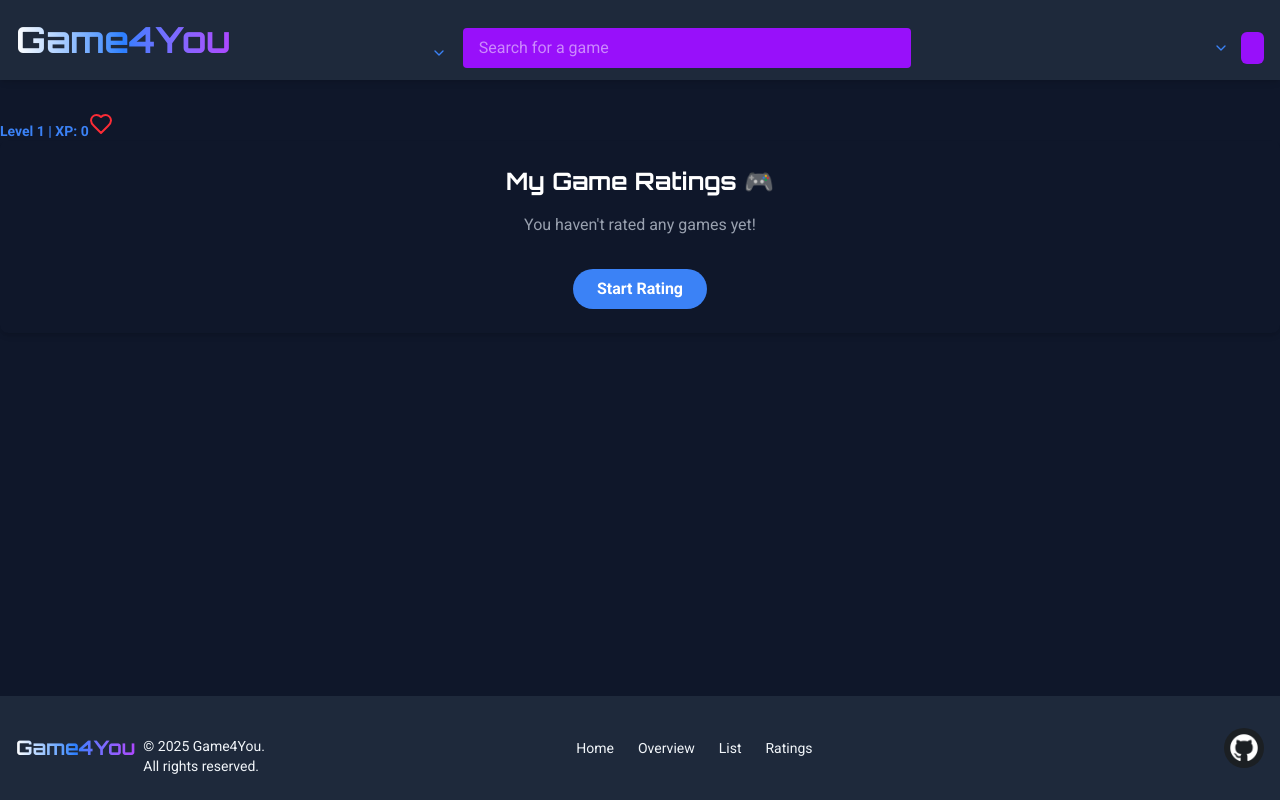
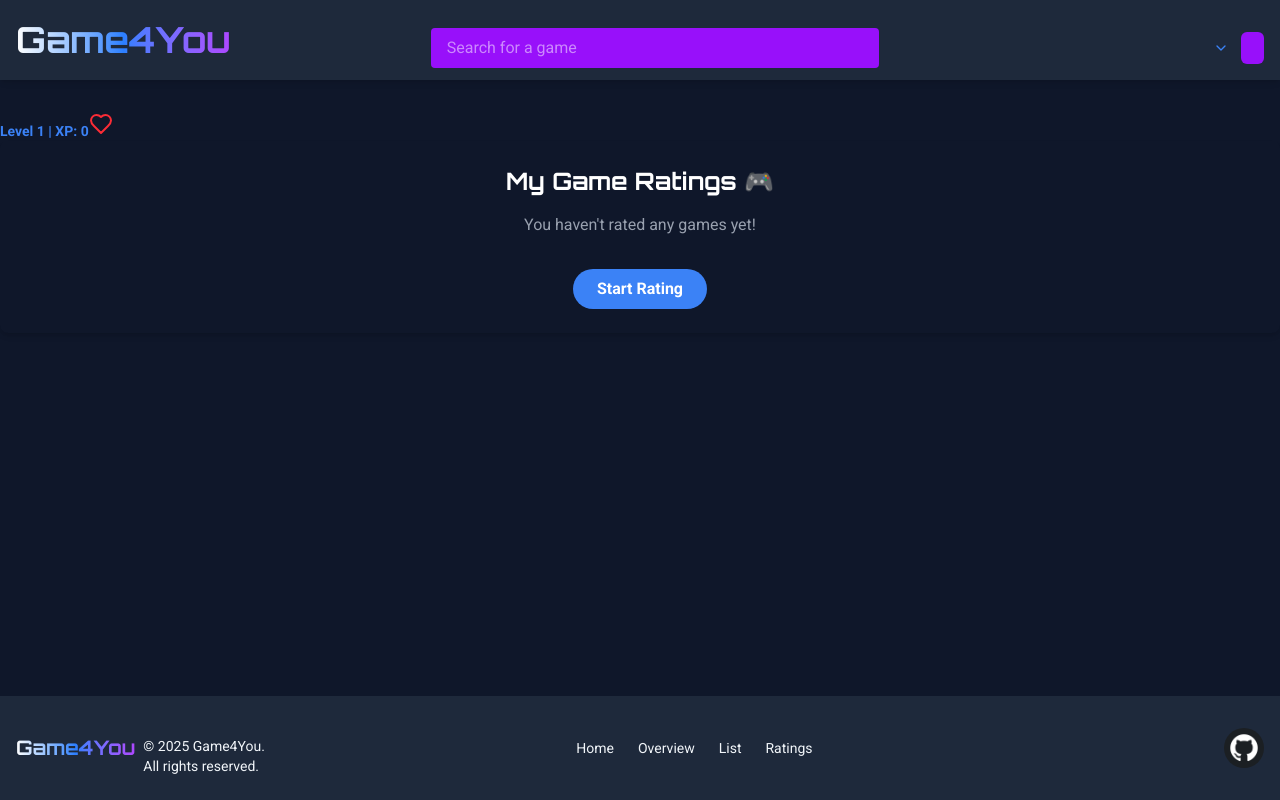
Before and after one commit to EmilHakanzon/Game4You, a Next.js app in the folder api-project-f24/: page /overview in a window 1280 px wide. Built offline with nearby package versions, Linux system fonts and the light colour scheme.

Commit message:
Removed dropdown for search...

```diff
--- a/api-project-f24/src/ui/searchbar.tsx
+++ b/api-project-f24/src/ui/searchbar.tsx
@@ -17,28 +17,7 @@ export const SearchBar = () => {
 
   return (
     <div className="flex flex-col sm:flex-row items-center sm:items-end gap-4 w-full relative pl-[200px]">
-      {/* Filter Dropdown */}
-      <div className="relative">
-        <button
-          onClick={() => setShowFilter((prev) => !prev)}
-          className="text-[#3B82F6] cursor-pointer hover:bg-[#1b2435] transition"
-        >
-          <ChevronDown size={16} />
-        </button>
-        {showFilter && (
-          <div className="absolute top-full left-0 mt-2 bg-purple-800 text-white rounded shadow-md z-10 min-w-[150px]">
-            {dropdownOptions.map((option) => (
-              <button
-                key={option}
-                onClick={() => handleSelect(option)}
-                className="block w-full text-left px-4 py-2 hover:bg-purple-600"
-              >
-                {option}
-              </button>
-            ))}
-          </div>
-        )}
-      </div>
+
       {/* Input */}
       <div className="flex flex-col w-full max-w-md">
         <input
```
